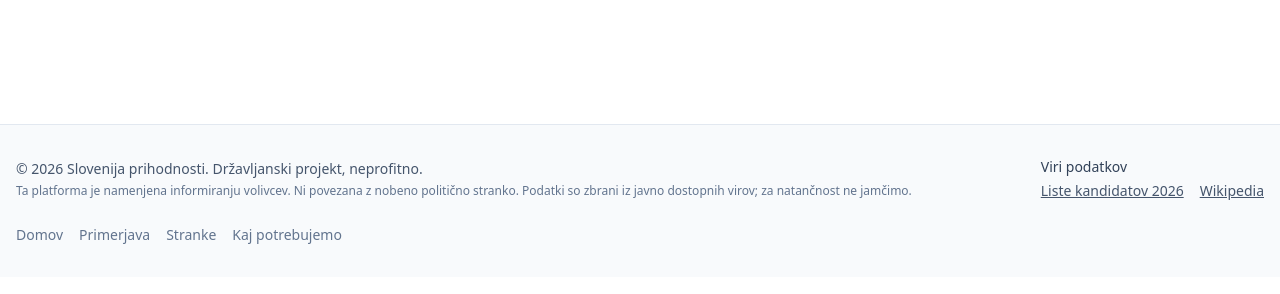
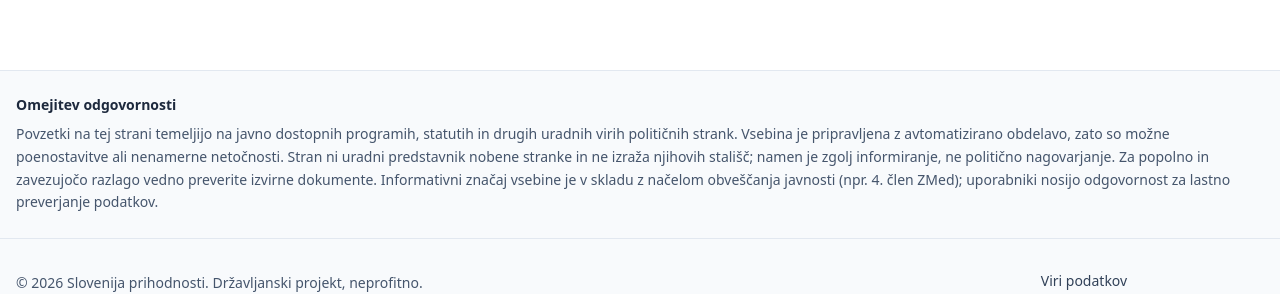
Before and after one commit to roksamsa/slovenija-prihodnosti, a Next.js app: page / in a window 1280 px wide. Shown: the part 523-817 px from the top of the page. Built offline with nearby package versions, Linux system fonts and the light colour scheme; no server answers; the database is empty; a web font is replaced by a local one.

Commit message:
Feature: Added declaration of responsibility

```diff
--- a/app/layout.tsx
+++ b/app/layout.tsx
@@ -46,6 +46,20 @@ export default function RootLayout({
         </Script>
         <Header />
         <main className="flex-1">{children}</main>
+        <div className="bg-slate-50 border-t border-slate-200 px-4 py-6">
+          <div className="mx-auto max-w-7xl text-sm text-slate-600">
+            <h2 className="mb-2 font-semibold text-slate-800">Omejitev odgovornosti</h2>
+            <p className="leading-relaxed">
+              Povzetki na tej strani temeljijo na javno dostopnih programih, statutih in drugih
+              uradnih virih političnih strank. Vsebina je pripravljena z avtomatizirano obdelavo,
+              zato so možne poenostavitve ali nenamerne netočnosti. Stran ni uradni predstavnik
+              nobene stranke in ne izraža njihovih stališč; namen je zgolj informiranje, ne
+              politično nagovarjanje. Za popolno in zavezujočo razlago vedno preverite izvirne
+              dokumente. Informativni značaj vsebine je v skladu z načelom obveščanja javnosti
+              (npr. 4. člen ZMed); uporabniki nosijo odgovornost za lastno preverjanje podatkov.
+            </p>
+          </div>
+        </div>
         <Footer />
         <Analytics />
       </body>
```
